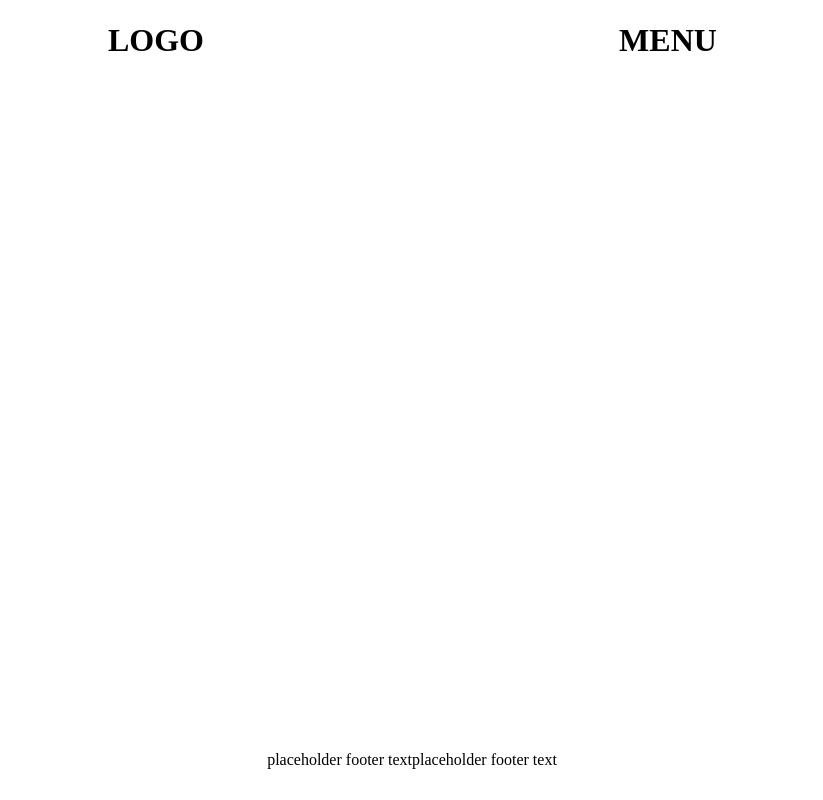
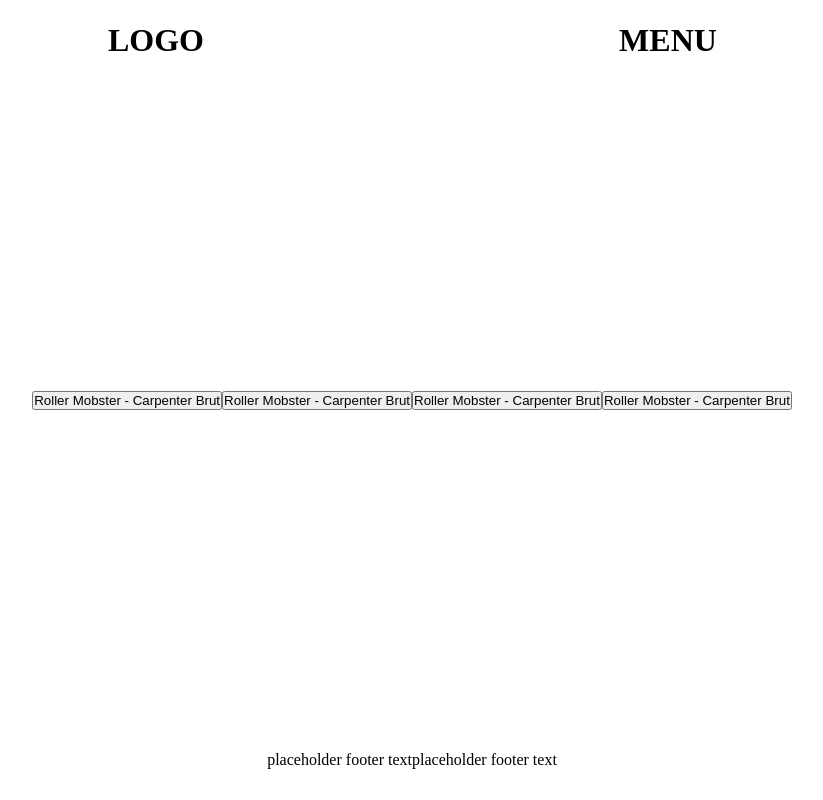
Before and after one commit to Cameron-Ord/W14A, a Vue app: page / in a window 1280 px wide. Shown: the whole page, without its empty margins (228-1051 px from the left). Built offline with nearby package versions, Linux system fonts and the light colour scheme.

Commit message:
songlist

```diff
--- a/src/App.vue
+++ b/src/App.vue
@@ -12,6 +12,8 @@
       <section class="section_main">
         <article class="article_songlist">
 
+
+          <song-list @choose_song="chosen_song"></song-list>
 
 
         </article>
@@ -37,11 +39,27 @@
 </template>
 
 <script>
+import SongList from './components/SongList.vue';
+
+export default {
 
 
-export default {
+
+  methods:{
+
+
+    chosen_song(){
+
+      console.log(`i work`);
+    }
+
+  },
+
+
   name: 'App',
   components: {
+
+    SongList,
 
   }
 }
--- a/src/components/SongList.vue
+++ b/src/components/SongList.vue
@@ -1,5 +1,12 @@
 <template>
-    <div>
+    <div class="songlist_parent">
+
+        <span class="songlist">
+
+
+            <button v-for="(song, i) in songs" :key="i" @click="choose_song">{{ song.title }} - {{ song.artist }}</button>
+
+        </span>
 
     </div>
 </template>
@@ -7,6 +14,87 @@
 <script>
     export default {
 
+
+
+        data() {
+            return {
+
+
+
+                songs:[
+
+                {
+
+                    title: `Roller Mobster`,
+
+                    artist: `Carpenter Brut`,
+
+                    song_id: 35251,
+
+                    image_url: `https://m.media-amazon.com/images/I/51PHl1VZO3L._AC_SX342_.jpg`
+
+                },
+
+              {
+
+
+                    title: `Roller Mobster`,
+
+                    artist: `Carpenter Brut`,
+
+                    song_id: 91231,
+
+                    image_url: `https://m.media-amazon.com/images/I/51PHl1VZO3L._AC_SX342_.jpg`
+
+                },
+
+                {
+
+
+                    title: `Roller Mobster`,
+
+                    artist: `Carpenter Brut`,
+
+                    song_id: 82811,
+
+                    image_url: `https://m.media-amazon.com/images/I/51PHl1VZO3L._AC_SX342_.jpg`
+
+                },
+
+                {
+
+
+                    title: `Roller Mobster`,
+
+                    artist: `Carpenter Brut`,
+
+                    song_id: 75312,
+
+                    image_url: `https://m.media-amazon.com/images/I/51PHl1VZO3L._AC_SX342_.jpg`
+
+                },
+
+            ]
+
+
+            }
+        },
+
+        methods:{
+
+
+
+            choose_song(){
+
+                this.$emit(`choose_song`, this.song);
+            },
+
+
+
+
+        }
+
+
     }
 </script>
 
```
